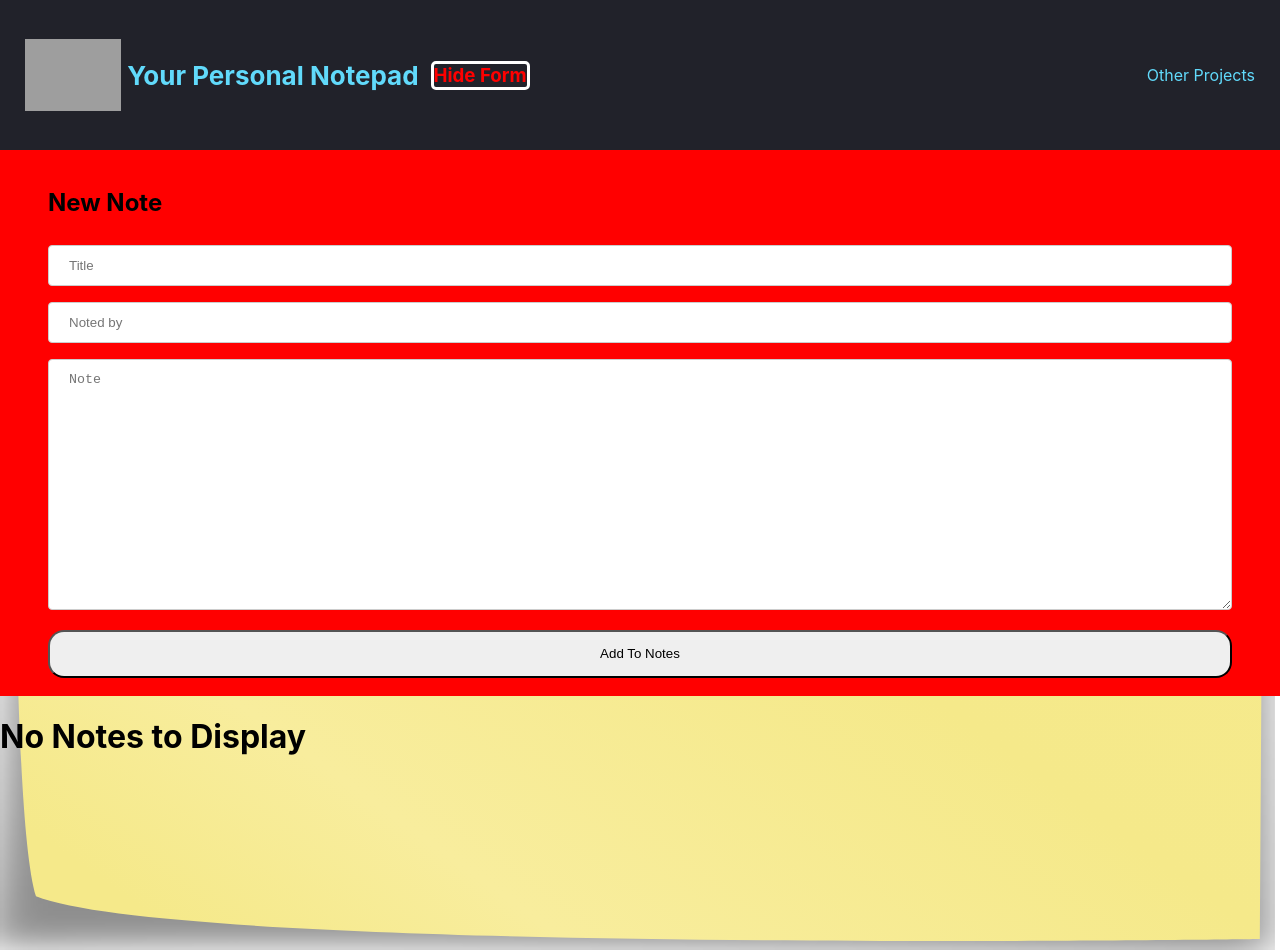
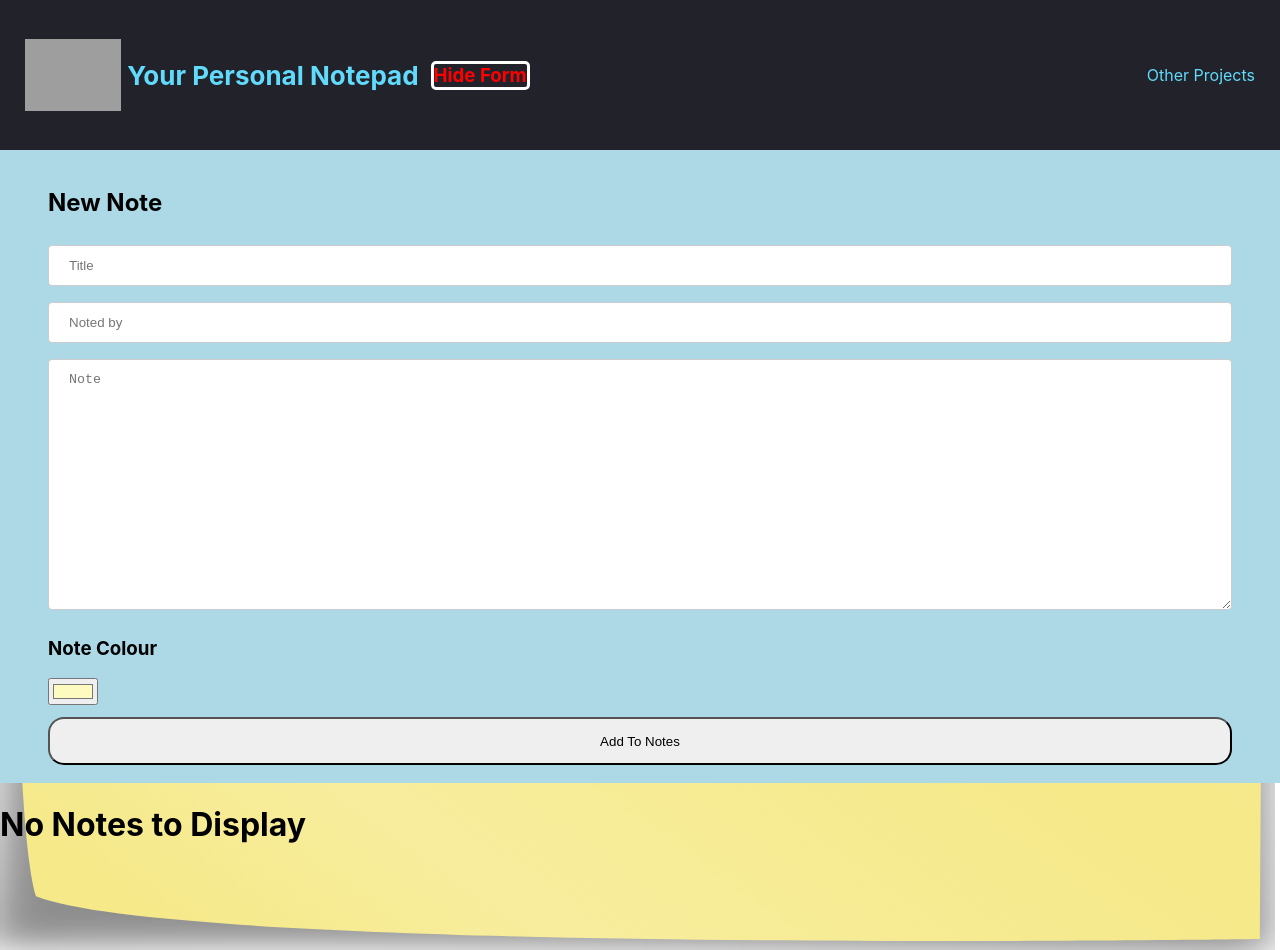
Before and after one commit to hv-dev/react-notepad, a React (Create React App) app: page / in a window 1280 px wide. Built offline with nearby package versions, Linux system fonts and the light colour scheme; grey boxes are pictures that could not be loaded.

Commit message:
feat: randomized colors changed to color picker (will add a checkbox for a random color later)

```diff
--- a/src/components/container/NoteForm/NoteForm.jsx
+++ b/src/components/container/NoteForm/NoteForm.jsx
@@ -2,7 +2,7 @@ import React from "react"
 import styled from "styled-components"
 
 function NoteForm(props) {
-  const { title, created_by, note, updateNewNote, handleSubmit} = props
+  const { title, created_by, note, color, updateNewNote, handleSubmit } = props
 
   return (
     <Form onSubmit={handleSubmit}>
@@ -34,7 +34,14 @@ function NoteForm(props) {
         rows={15}
         required
       />
-      <SubmitButton >Add To Notes</SubmitButton>
+      <h3>Note Colour</h3>
+      <input
+        type="color"
+        name="color"
+        value={color}
+        onChange={updateNewNote}
+      />
+      <SubmitButton>Add To Notes</SubmitButton>
     </Form>
   )
 }
@@ -42,7 +49,7 @@ function NoteForm(props) {
 export default NoteForm
 
 const Form = styled.form`
-  background-color: red;
+  background-color: lightblue;
   display: flex;
   flex-direction: column;
   padding 18px 48px;
--- a/src/components/container/NotesContainer/NotesContainer.jsx
+++ b/src/components/container/NotesContainer/NotesContainer.jsx
@@ -5,7 +5,7 @@ import backgroundImg from "../../../assets/images/background.svg"
 
 function NotesContainer(props) {
     const { showForm } = props
-    const[notes, setNotes] = React.useState([])
+    const [notes, setNotes] = React.useState([])
 
     function updateNotes(newNote) {
       const d = new Date();
@@ -21,11 +21,11 @@ function NotesContainer(props) {
       );
     }
 
-    function setNoteUpdateMode(key, update) {
+    function setNoteToUpdate(key) {
       setNotes(current =>
         current.filter(note => {
           if (note.key === key) {
-            note.edit = update;
+            note.update = true;
           }
           return note;
         }))
@@ -45,15 +45,17 @@ function NotesContainer(props) {
             }
           }
           return note;
-        }))
+        })
+      )
     }
 
     const [newNote, setNewNote] = React.useState({
       title: "",
       note: "",
       created_by: "",
-      color: "random",
-      update: false
+      color: "#fefbc0",
+      random: false,
+      update: false,
     })
 
     function updateNewNote(event) {
@@ -64,19 +66,12 @@ function NotesContainer(props) {
       }))
     }
 
-    const colorArr = [
-      { name: "green", code: "RGB(202,237,157)"},
-      { name: "orange", code: "RGB(248,163,43)"},
-      { name: "pink", code: "RGB(252,195,201)"},
-      { name: "purple", code: "RGB(220,136,221)"}
-    ]
-
     function handleSubmit(event) {
       event.preventDefault();
       const note = newNote;
-      note.color = newNote.color === "random"
-                    ? colorArr[Math.floor(Math.random() * 4)].code
-                    : colorArr.find(obj => obj.name === newNote.color).code
+      note.color = newNote.random
+                    ? `#${Math.random().toString(16).substring(0, 5)}`
+                    : note.color
 
       updateNotes(note);
 
@@ -84,14 +79,13 @@ function NotesContainer(props) {
         title: "",
         note: "",
         created_by: "",
-        color: "random"
+        color: "#fefbc0"
       });
     }
 
     const noteComponents = notes.map(noteData => (
       <Note
         {...noteData}
-        deleteNote={deleteSelectedNote}
         id={noteData.key}
       />
     ))
@@ -107,6 +101,7 @@ function NotesContainer(props) {
               created_by={newNote.created_by}
               created_at={newNote.created_at}
               note={newNote.note}
+              color={newNote.color}
               updateNewNote={updateNewNote}
               handleSubmit={handleSubmit}
             />
--- a/src/components/presentational/Note/Note.jsx
+++ b/src/components/presentational/Note/Note.jsx
@@ -3,25 +3,17 @@ import styled from "styled-components"
 import PropTypes from 'prop-types';
 
 function Note(props) {
-    const { id, title, note, created_by, created_at, deleteNote, color } = props
-
-    // const colorArr = [
-    //     { name: "green", code: "RGB(202,237,157)"},
-    //     { name: "orange", code: "RGB(248,163,43)"},
-    //     { name: "pink", code: "RGB(252,195,201)"},
-    //     { name: "purple", code: "RGB(220,136,221)"}
-    // ]
-
-    // const noteColor = color === null
-    //     ? colorArr[Math.floor(Math.random() * colorArr.length)].code
-    //     : colorArr.find(obj => obj.name === color).code
+    const { id, title, note, created_by, created_at, deleteNote, color, updateNote } = props
 
     return (
       <NoteMain color={color}>
+        <div>
           <NoteTitle>{title}</NoteTitle>
+          <UpdateButton onClick={() => updateNote(id)}>Edit</UpdateButton>
           <DeleteButton onClick={() => deleteNote(id)}>Delete</DeleteButton>
           <NoteDetails>Author: {created_by} on {created_at}</NoteDetails>
           <NoteText>{note}</NoteText>
+        </div>
       </NoteMain>
     )
 }
@@ -30,7 +22,15 @@ export default Note
 
 const NoteMain = styled.div`
     background: ${(props) => props.color};
+    width: 800px;
     margin: 20px 20px;
+    min-height: 150px;
+    padding: 16px;
+    border: 1px solid #d8d8d8;
+    box-shadow: 0px 4px 6px rgba(0, 0, 0, 0.1);
+    border-radius: 8px;
+    font-family: "Helvetica", "Arial", sans-serif;
+    position: relative;
 `
 
 const NoteTitle = styled.h1`
@@ -43,6 +43,11 @@ const DeleteButton = styled.button`
     position: absolute;
     height: 38px;
     margin: 10px 0px;
+`
+
+const UpdateButton = styled.button`
+  height: 32px;
+  width: 32px;
 `
 
 const NoteDetails = styled.h2`
@@ -60,9 +65,6 @@ Note.propTypes = {
     created_by: PropTypes.string.isRequired,
     created_at: PropTypes.string.isRequired,
     deleteNote: PropTypes.func.isRequired,
-    color: PropTypes.string
+    color: PropTypes.string.isRequired,
+    updateNote: PropTypes.func.isRequired
 }
-
-Note.defaultProps = {
-    color: null
-};
```
Lines whose indentation alone changed are shown as unchanged.
